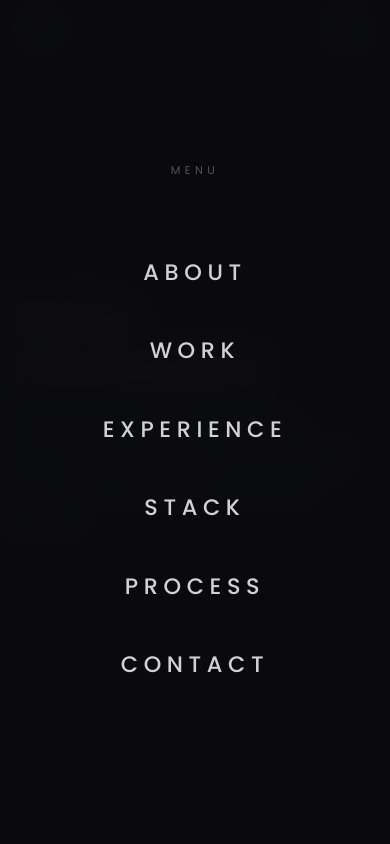
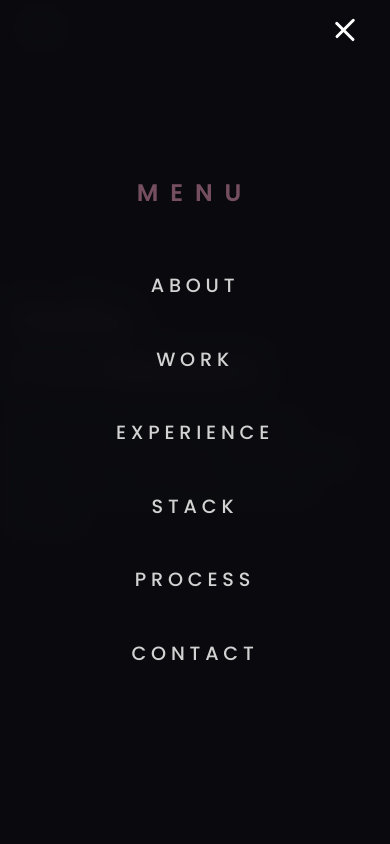
Before and after one commit to Nlparra/Nlparra.github.io, a plain HTML site: page index.html in a window 390 px wide. Both pictures are taken after a click on the element 347 px from the left and 29 px from the top of the page. Shown: the top 844 px of the page. Drawn offline with nearby package versions, Linux system fonts and the light colour scheme.

Commit message:
added comments and clean up

```diff
--- a/index.html
+++ b/index.html
@@ -38,14 +38,27 @@
         <a href="#process">Process</a>
         <a href="#contact">Contact</a>
       </nav>
+    </div>
+  </header>
 
-    <!-- Mobile Toggle -->
+  <!-- Mobile Toggle OUTSIDE header -->
   <div class="mobile-toggle" id="mobileToggle">
     <span></span>
     <span></span>
   </div>
+
+  <!-- Mobile Menu -->
+  <div class="mobile-menu" id="mobileMenu">
+    <nav class="mobile-nav">
+      <a href="#about">About</a>
+      <a href="#work">Work</a>
+      <a href="#experience">Experience</a>
+      <a href="#stack">Stack</a>
+      <a href="#process">Process</a>
+      <a href="#contact">Contact</a>
+    </nav>
   </div>
-</header>
+
 
 <!-- Mobile Menu -->
 <div class="mobile-menu" id="mobileMenu">
--- a/styles.css
+++ b/styles.css
@@ -107,29 +107,33 @@ body.menu-open {
 ========================================================= */
 
 .mobile-toggle {
+  position: fixed;
+  top: 1.5rem;
+  right: 2rem;
   display: none;
   flex-direction: column;
   gap: 6px;
   cursor: pointer;
-  z-index: 300;
-  position: relative;
+  z-index: 1000;
 }
 
 .mobile-toggle span {
-  width: 22px;
-  height: 2px;
+  width: 26px;
+  height: 2.5px;
   background: #ffffff;
   transition: all 0.3s ease;
+  border-radius: 2px;
 }
 
-/* Turn hamburger into X */
+/* X animation */
 .mobile-toggle.active span:nth-child(1) {
-  transform: translateY(4px) rotate(45deg);
+  transform: translateY(6px) rotate(45deg);
 }
 
 .mobile-toggle.active span:nth-child(2) {
-  transform: translateY(-4px) rotate(-45deg);
+  transform: translateY(-6px) rotate(-45deg);
 }
+
 
 /* =========================================================
    MOBILE MENU OVERLAY
@@ -140,7 +144,7 @@ body.menu-open {
   inset: 0;
   background: rgba(11,11,15,0.98);
   backdrop-filter: blur(12px);
-  z-index: 200;
+  z-index: 500;
   display: flex;
   align-items: center;
   justify-content: center;
@@ -165,14 +169,17 @@ body.menu-open {
 /* MENU label */
 .mobile-nav::before {
   content: "MENU";
-  font-size: 0.7rem;
-  letter-spacing: 0.4em;
-  opacity: 0.3;
-  margin-bottom: 2rem;
+  font-size: 1.5rem;
+  letter-spacing: 0.5em;
+  opacity: 0.45;
+  margin-bottom: 1rem;
+  font-weight: 600;
+  color:var(--accent)
 }
 
+
 .mobile-nav a {
-  font-size: 1.4rem;
+  font-size: 1.2rem;
   text-decoration: none;
   color: var(--text);
   letter-spacing: 0.25em;
```
Lines whose indentation alone changed are shown as unchanged.
